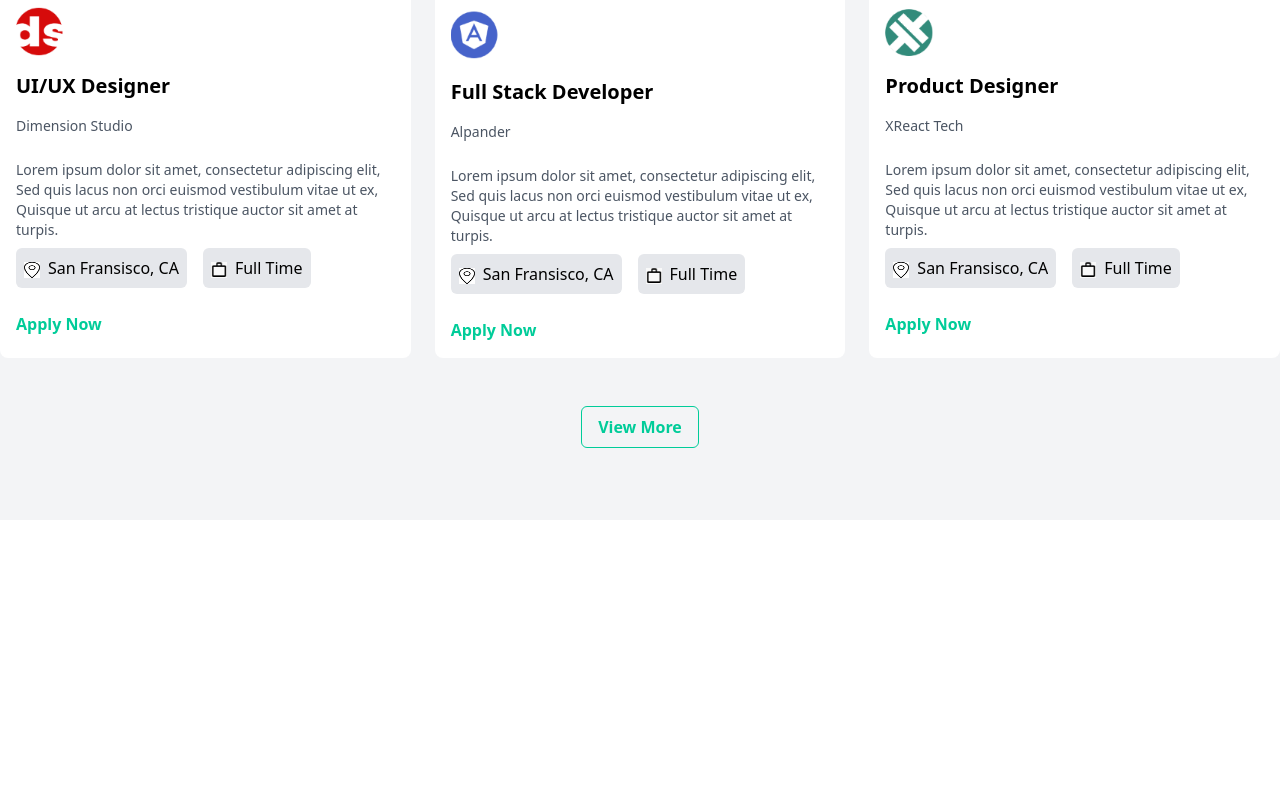
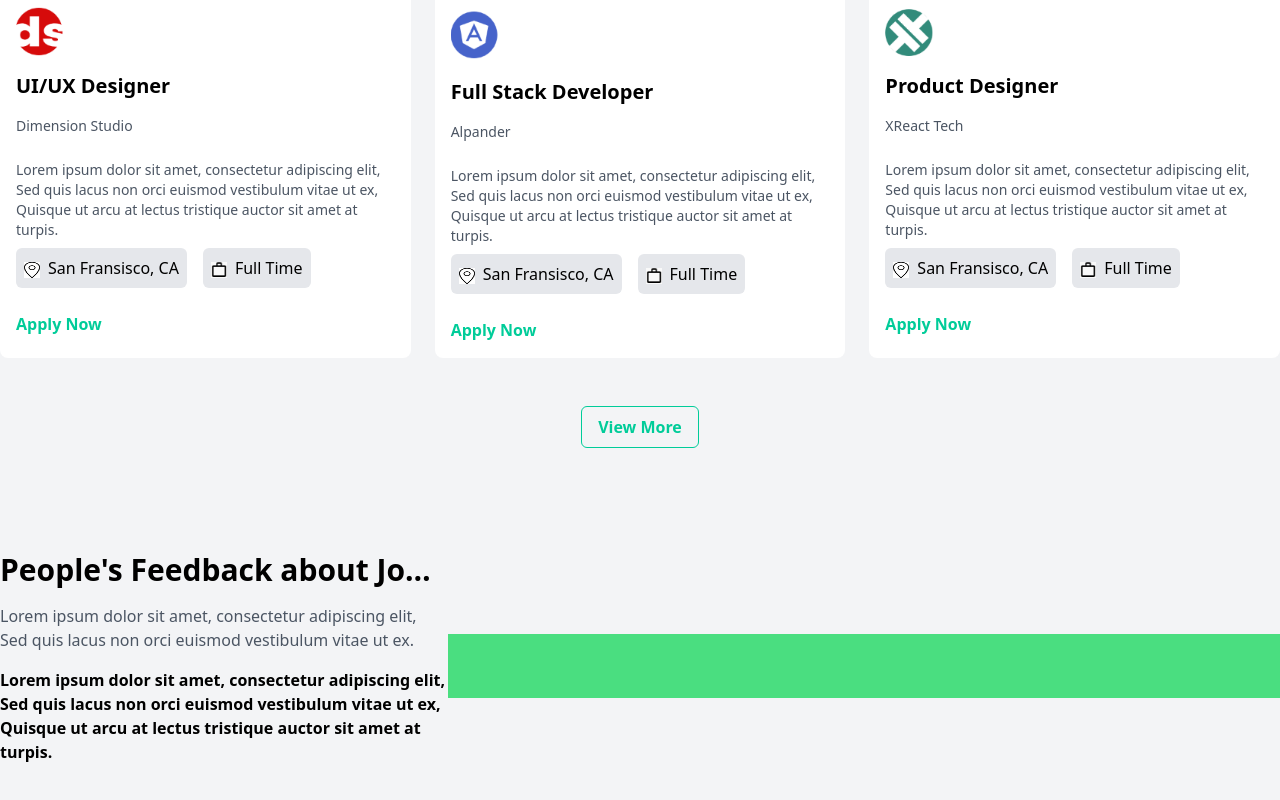
Before and after one commit to Joseph6655/nwenextjs, a Next.js app: page / in a window 1280 px wide. Shown: the part 1996-2796 px from the top of the page. Before the commit the page ends 2516 px from the top, so only its background shows below. Built offline with nearby package versions, Linux system fonts and the light colour scheme.

Commit message:
new changes

```diff
--- a/package.json
+++ b/package.json
@@ -13,6 +13,7 @@
     "next": "14.1.4",
     "react": "^18",
     "react-dom": "^18",
+    "react-swipeable": "^7.0.1",
     "swiper": "^11.1.1"
   },
   "devDependencies": {
--- /dev/null
+++ b/src/components/Feedback.js
@@ -0,0 +1,21 @@
+import React from 'react';
+
+const Feedback = ({ title, text1, text2, text3 }) => {
+  return (
+    <div className="bg-gray-100 py-8">
+      <div className="container mx-auto flex justify-between items-center">
+        <div className="max-w-md">
+          <h2 className="font-bold text-3xl mb-4 w-full whitespace-nowrap overflow-hidden overflow-ellipsis">{title}</h2>
+          <p className="text-gray-600 mb-4">{text1}</p>
+          <p className="font-bold mb-4">{text2}</p>
+          <p className="text-gray-600 mb-4">{text3}</p>
+        </div>
+        <div className="bg-green-400 rounded-4xl p-8 flex-grow">
+          {/* Content of the green card */}
+        </div>
+      </div>
+    </div>
+  );
+};
+
+export default Feedback;
--- a/src/components/Recently.js
+++ b/src/components/Recently.js
@@ -1,4 +1,5 @@
 import React from 'react';
+
 
 const Recently = ({ title, subtitle, jobs }) => {
   return (
--- a/src/pages/index.js
+++ b/src/pages/index.js
@@ -6,6 +6,7 @@ import Howitwork from '@/components/Howitwork';
 import HelpComponent from '@/components/HelpComponent';
 import Popular from '@/components/Popular';
 import Recently from '@/components/Recently';
+import Feedback from '@/components/feedback';
 
 const Home = () => {
   const recentlyAddedJobs = [
@@ -93,6 +94,13 @@ const Home = () => {
         title="Recently Added Jobs"
         subtitle="Lorem ipsum dolor sit amet, consectetur adipiscing elit, Sed quis lacus non orci euismod vestibulum vitae ut ex, Quisque ut arcu at lectus tristique auctor sit amet at turpis."
         jobs={recentlyAddedJobs}
+
+      />
+      <Feedback
+      title="People's Feedback about Job Now!"
+      text1="Lorem ipsum dolor sit amet, consectetur adipiscing elit, Sed quis lacus non orci euismod vestibulum vitae ut ex."
+      text2="Lorem ipsum dolor sit amet, consectetur adipiscing elit, Sed quis lacus non orci euismod vestibulum vitae ut ex, Quisque ut arcu at lectus tristique auctor sit amet at turpis."
+
       />
     </div>
   );
```
Also changed, not shown: 1 other file (tests, documents, lock files or other folders).
